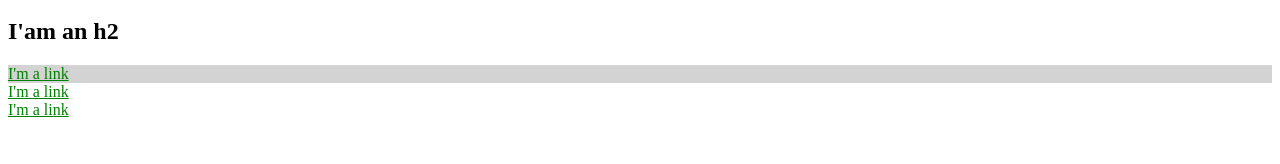
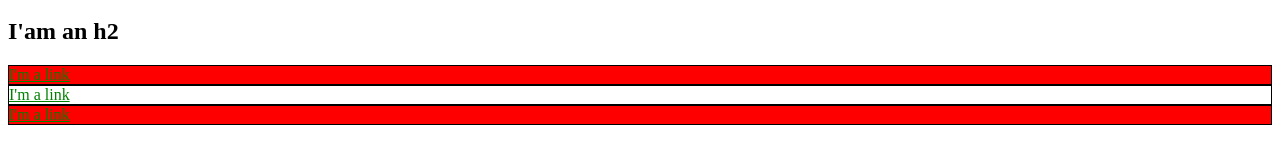
Before and after one commit to chris051819/kodego-learning-css, a plain HTML site: page index.html in a window 1280 px wide. Shown: the part 136-300 px from the top of the page. Drawn offline with Linux system fonts and the light colour scheme.

Commit message:
added alert class with red background color

```diff
--- a/index.html
+++ b/index.html
@@ -19,11 +19,17 @@
         #exec-bio{
           background-color: lightgray;
         }
-        .bio-box{
-          border: 1px solod #0000;
-        }
+       .bio-box{
+        border: 1px solid #000;
+       }
         .bio-box a{
           color: green;
+        }
+        .alert {
+          background: red;
+        }
+        #exec-bio.alert{
+          background: red;
         }
     </style>
   </head>
@@ -35,13 +41,13 @@
       <li><a href="https://example.com" class="regular-link">Link</a></li>
     </ul>
     <h2>I'am an h2</h2>
-    <div id="exec-bio" class="bio-box">
+    <div id="exec-bio" class="bio-box alert">
       <a href="https://https://example.com">I'm a link</a>
     </div>
-    <div  class="bio-box" >
+    <div  class="bio-box">
       <a href="https://https://example.com" >I'm a link</a>
     </div>
-    <div  class="bio-box">
+    <div  class="bio-box alert">
       <a href="https://https://example.com">I'm a link</a>
     </div>
   </body>
```
